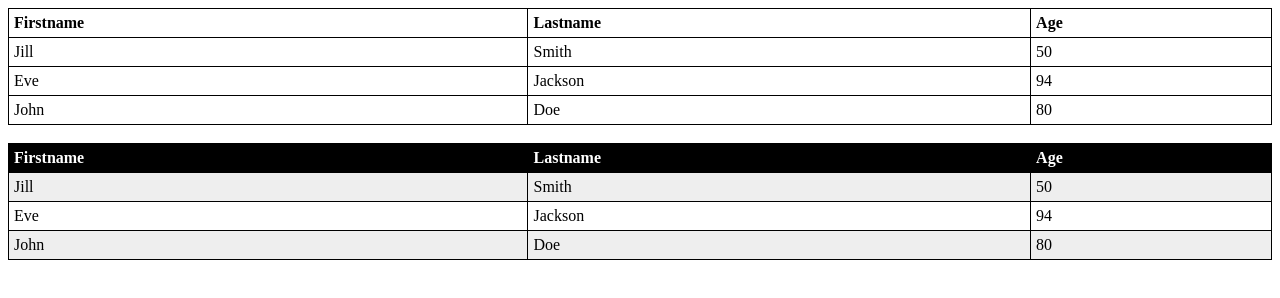
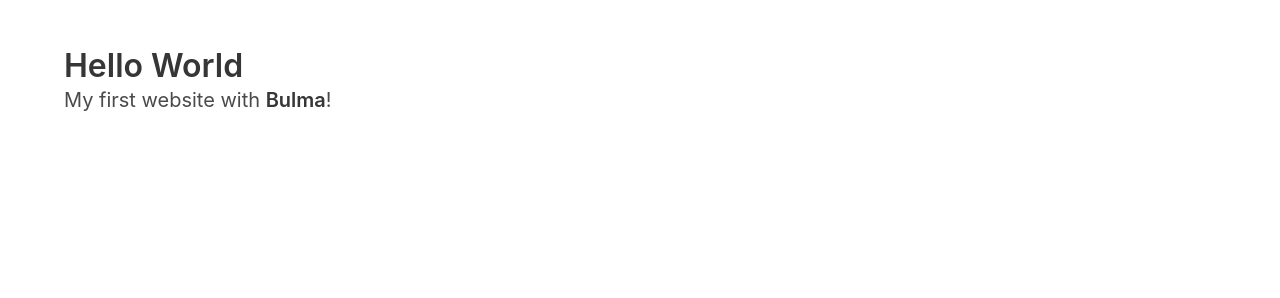
Before and after one commit to Alicehappy/JavascriptProgramming-including-jQuery-in-HTML5-, a plain HTML site: page index.html in a window 1280 px wide. Drawn offline with nearby package versions, Linux system fonts and the light colour scheme.

Commit message:
Start with Bulma: Bulma start template https://bulma.io/documentation/overview/start/

```diff
--- a/index.html
+++ b/index.html
@@ -1,78 +1,22 @@
 <!DOCTYPE html>
 <html>
-<head>
-<style>
-table {
-    width:100%;
-}
-table, th, td {
-    border: 1px solid black;
-    border-collapse: collapse;
-}
-th, td {
-    padding: 5px;
-    text-align: left;
-}
-table#t01 tr:nth-child(even) {
-    background-color: #eee;
-}
-table#t01 tr:nth-child(odd) {
-   background-color:#fff;
-}
-table#t01 th {
-    background-color: black;
-    color: white;
-}
-</style>
-</head>
-<body>
-
-<table>
-  <tr>
-    <th>Firstname</th>
-    <th>Lastname</th>
-    <th>Age</th>
-  </tr>
-  <tr>
-    <td>Jill</td>
-    <td>Smith</td>
-    <td>50</td>
-  </tr>
-  <tr>
-    <td>Eve</td>
-    <td>Jackson</td>
-    <td>94</td>
-  </tr>
-  <tr>
-    <td>John</td>
-    <td>Doe</td>
-    <td>80</td>
-  </tr>
-</table>
-<br>
-
-<table id="t01">
-  <tr>
-    <th>Firstname</th>
-    <th>Lastname</th>
-    <th>Age</th>
-  </tr>
-  <tr>
-    <td>Jill</td>
-    <td>Smith</td>
-    <td>50</td>
-  </tr>
-  <tr>
-    <td>Eve</td>
-    <td>Jackson</td>
-    <td>94</td>
-  </tr>
-  <tr>
-    <td>John</td>
-    <td>Doe</td>
-    <td>80</td>
-  </tr>
-</table>
-
-</body>
+  <head>
+    <meta charset="utf-8">
+    <meta name="viewport" content="width=device-width, initial-scale=1">
+    <title>Hello Bulma!</title>
+    <link rel="stylesheet" href="https://maxcdn.bootstrapcdn.com/font-awesome/4.7.0/css/font-awesome.min.css">
+    <link rel="stylesheet" href="https://cdnjs.cloudflare.com/ajax/libs/bulma/0.6.0/css/bulma.min.css">
+  </head>
+  <body>
+  <section class="section">
+    <div class="container">
+      <h1 class="title">
+        Hello World
+      </h1>
+      <p class="subtitle">
+        My first website with <strong>Bulma</strong>!
+      </p>
+    </div>
+  </section>
+  </body>
 </html>
```
